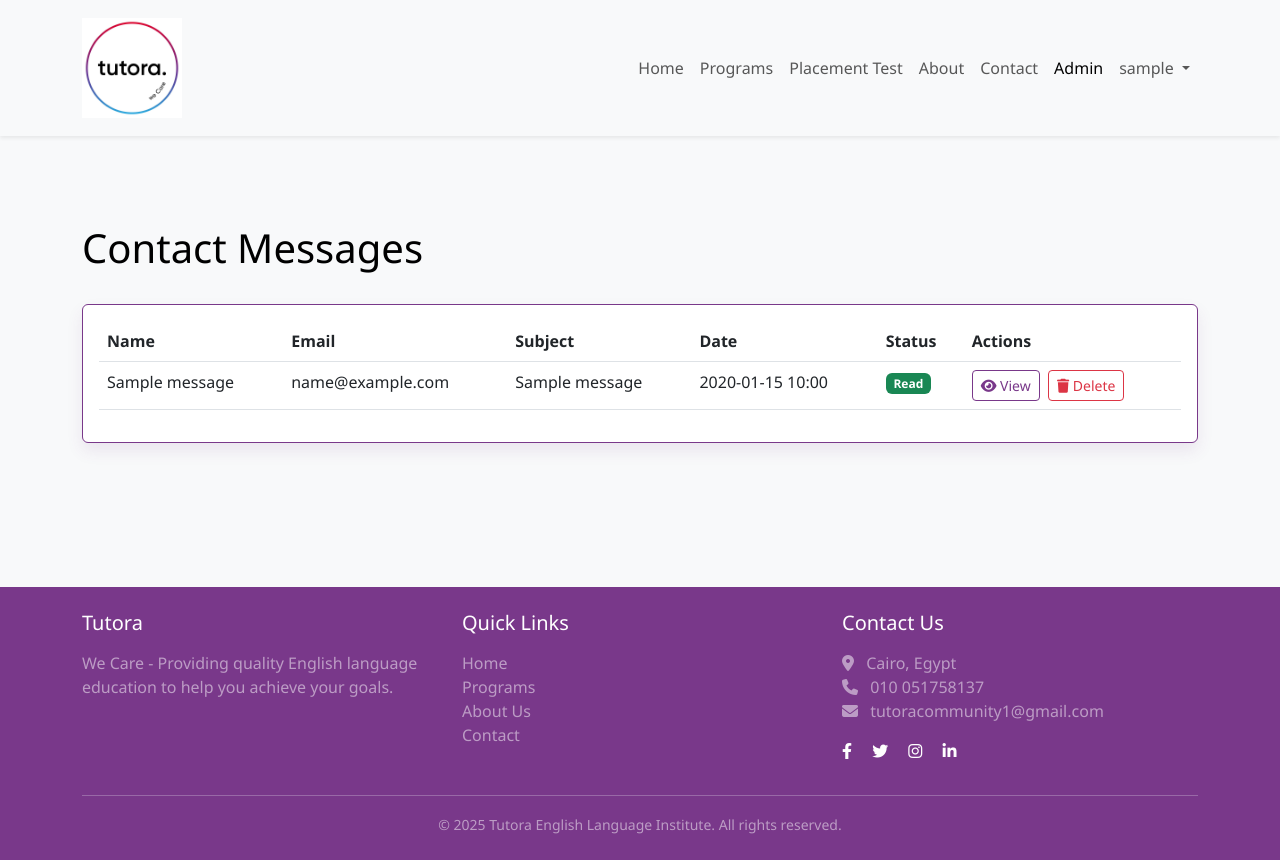
After one commit to mohamedsamirpassion/tutora, a Flask app: page /admin/messages in a window 1280 px wide. The commit adds this page. Run offline with Flask 3, Linux system fonts and the light colour scheme; a user stored in the database is signed in; tables that the repository leaves empty hold one stand-in row (values such as "Sample post"); one stand-in notice (Sample message) is shown.

Commit message:
Implement contact message functionality

```diff
--- a/app/__init__.py
+++ b/app/__init__.py
@@ -11,6 +11,7 @@ migrate = Migrate()
 login = LoginManager()
 login.login_view = 'auth.login'
 login.login_message = 'Please log in to access this page.'
+login.login_message_category = 'info'
 
 def create_app(config_class=Config):
     app = Flask(__name__)
@@ -24,6 +25,16 @@ def create_app(config_class=Config):
     @app.context_processor
     def inject_now():
         return {'now': datetime.utcnow()}
+
+    @app.context_processor
+    def utility_processor():
+        def get_unread_message_count():
+            from app.models.message import Message
+            from flask_login import current_user
+            if current_user.is_authenticated and current_user.is_administrator:
+                return Message.query.filter_by(read=False).count()
+            return 0
+        return dict(get_unread_message_count=get_unread_message_count)
 
     from app.routes.main import bp as main_bp
     app.register_blueprint(main_bp)
@@ -42,4 +53,4 @@ def create_app(config_class=Config):
 
     return app
 
-from app import models
+from app.models import user, course, booking, message
--- a/app/routes/admin.py
+++ b/app/routes/admin.py
@@ -7,6 +7,7 @@ from app import db
 from app.models.user import User
 from app.models.course import Course
 from app.models.booking import Booking
+from app.models.message import Message
 from app.forms.course_forms import CourseForm
 from app.forms.booking_forms import AdminBookingForm
 
@@ -26,16 +27,18 @@ def admin_required(func):
 @login_required
 @admin_required
 def index():
-    # Count of users, courses, pending bookings
+    # Count of users, courses, pending bookings, unread messages
     user_count = User.query.count()
     course_count = Course.query.count()
     pending_bookings = Booking.query.filter_by(status='pending').count()
+    unread_messages = Message.query.filter_by(read=False).count()
 
     return render_template('admin/index.html',
                           title='Admin Dashboard',
                           user_count=user_count,
                           course_count=course_count,
-                          pending_bookings=pending_bookings)
+                          pending_bookings=pending_bookings,
+                          unread_messages=unread_messages)
 
 # Course Management
 @bp.route('/courses')
@@ -146,3 +149,37 @@ def edit_booking(id):
                           form=form,
                           booking=booking,
                           user=user)
+
+@bp.route('/messages')
+@login_required
+@admin_required
+def messages():
+    messages = Message.query.order_by(Message.created_at.desc()).all()
+    return render_template('admin/messages/index.html',
+                          title='Contact Messages',
+                          messages=messages)
+
+@bp.route('/messages/<int:id>')
+@login_required
+@admin_required
+def view_message(id):
+    message = Message.query.get_or_404(id)
+
+    # Mark as read if it wasn't already
+    if not message.read:
+        message.read = True
+        db.session.commit()
+
+    return render_template('admin/messages/view.html',
+                          title='View Message',
+                          message=message)
+
+@bp.route('/messages/<int:id>/delete', methods=['POST'])
+@login_required
+@admin_required
+def delete_message(id):
+    message = Message.query.get_or_404(id)
+    db.session.delete(message)
+    db.session.commit()
+    flash('Message has been deleted.', 'success')
+    return redirect(url_for('admin.messages'))
--- /dev/null
+++ b/app/templates/admin/messages/index.html
@@ -0,0 +1,109 @@
+{% extends 'base.html' %}
+
+{% block content %}
+<div class="container py-5">
+    <div class="d-flex justify-content-between align-items-center mb-4">
+        <h1>Contact Messages</h1>
+    </div>
+
+    {% if messages %}
+        <div class="card border-purple">
+            <div class="card-body">
+                <div class="table-responsive">
+                    <table class="table table-hover">
+                        <thead class="bg-light">
+                            <tr>
+                                <th>Name</th>
+                                <th>Email</th>
+                                <th>Subject</th>
+                                <th>Date</th>
+                                <th>Status</th>
+                                <th>Actions</th>
+                            </tr>
+                        </thead>
+                        <tbody>
+                            {% for message in messages %}
+                                <tr {% if not message.read %}class="table-primary"{% endif %}>
+                                    <td>{{ message.name }}</td>
+                                    <td>{{ message.email }}</td>
+                                    <td>{{ message.subject }}</td>
+                                    <td>{{ message.created_at.strftime('%Y-%m-%d %H:%M') }}</td>
+                                    <td>
+                                        {% if message.read %}
+                                            <span class="badge bg-success">Read</span>
+                                        {% else %}
+                                            <span class="badge bg-primary">New</span>
+                                        {% endif %}
+                                    </td>
+                                    <td>
+                                        <a href="{{ url_for('admin.view_message', id=message.id) }}" class="btn btn-sm btn-outline-primary me-1">
+                                            <i class="fas fa-eye"></i> View
+                                        </a>
+                                        <button type="button" class="btn btn-sm btn-outline-danger delete-btn" data-message-id="{{ message.id }}" data-message-name="{{ message.name }}">
+                                            <i class="fas fa-trash"></i> Delete
+                                        </button>
+                                    </td>
+                                </tr>
+                            {% endfor %}
+                        </tbody>
+                    </table>
+                </div>
+            </div>
+        </div>
+    {% else %}
+        <div class="alert alert-info">
+            <p>No contact messages available.</p>
+        </div>
+    {% endif %}
+</div>
+
+<!-- Delete Modal -->
+<div class="modal fade" id="deleteModal" tabindex="-1" aria-hidden="true">
+    <div class="modal-dialog">
+        <div class="modal-content">
+            <div class="modal-header bg-purple text-white">
+                <h5 class="modal-title">Confirm Delete</h5>
+                <button type="button" class="btn-close btn-close-white" data-bs-dismiss="modal" aria-label="Close"></button>
+            </div>
+            <div class="modal-body">
+                Are you sure you want to delete the message from "<span id="messageName"></span>"? This action cannot be undone.
+            </div>
+            <div class="modal-footer">
+                <button type="button" class="btn btn-outline-secondary" data-bs-dismiss="modal">Cancel</button>
+                <form id="deleteForm" action="" method="post">
+                    <button type="submit" class="btn btn-danger">Delete</button>
+                </form>
+            </div>
+        </div>
+    </div>
+</div>
+{% endblock %}
+
+{% block scripts %}
+<script>
+    document.addEventListener('DOMContentLoaded', function() {
+        // Get the modal elements
+        const deleteModal = document.getElementById('deleteModal');
+        const messageName = document.getElementById('messageName');
+        const deleteForm = document.getElementById('deleteForm');
+
+        // Add event listeners to all delete buttons
+        document.querySelectorAll('.delete-btn').forEach(button => {
+            button.addEventListener('click', function() {
+                const id = this.getAttribute('data-message-id');
+                const name = this.getAttribute('data-message-name');
+
+                // Set the message name in the modal
+                messageName.textContent = name;
+
+                // Set the form action
+                deleteForm.action = "{{ url_for('admin.delete_message', id=0) }}".replace('0', id);
+
+                // Show the modal
+                const modal = new bootstrap.Modal(deleteModal);
+                modal.show();
+            });
+        });
+    });
+</script>
+{% endblock %}
--- a/app/templates/base.html
+++ b/app/templates/base.html
@@ -57,6 +57,18 @@
                                 {{ current_user.username }}
                             </a>
                             <ul class="dropdown-menu dropdown-menu-end">
+                                {% if current_user.is_administrator %}
+                                    <li><a class="dropdown-item" href="{{ url_for('admin.index') }}">Dashboard</a></li>
+                                    <li><a class="dropdown-item" href="{{ url_for('admin.courses') }}">Manage Courses</a></li>
+                                    <li><a class="dropdown-item" href="{{ url_for('admin.bookings') }}">Manage Bookings</a></li>
+                                    <li><a class="dropdown-item" href="{{ url_for('admin.messages') }}">Messages
+                                        {% set unread = get_unread_message_count() %}
+                                        {% if unread > 0 %}
+                                            <span class="badge bg-danger">{{ unread }}</span>
+                                        {% endif %}
+                                    </a></li>
+                                    <li><hr class="dropdown-divider"></li>
+                                {% endif %}
                                 <li><a class="dropdown-item" href="{{ url_for('courses.my_courses') }}">My Courses</a></li>
                                 <li><a class="dropdown-item" href="{{ url_for('bookings.my_bookings') }}">My Bookings</a></li>
                                 <li><hr class="dropdown-divider"></li>
```
Also changed, not shown: app/forms/message_forms.py (added, +10 -0 lines), app/models/message.py (added, +14 -0 lines), app/routes/main.py (+18 -3 lines), app/templates/admin/index.html (+21 -5 lines), app/templates/admin/messages/view.html (added, +82 -0 lines), app/templates/main/contact.html (+34 -13 lines), migrations/versions/a29523843b40_add_messages_table.py (added, +37 -0 lines), app.db.
